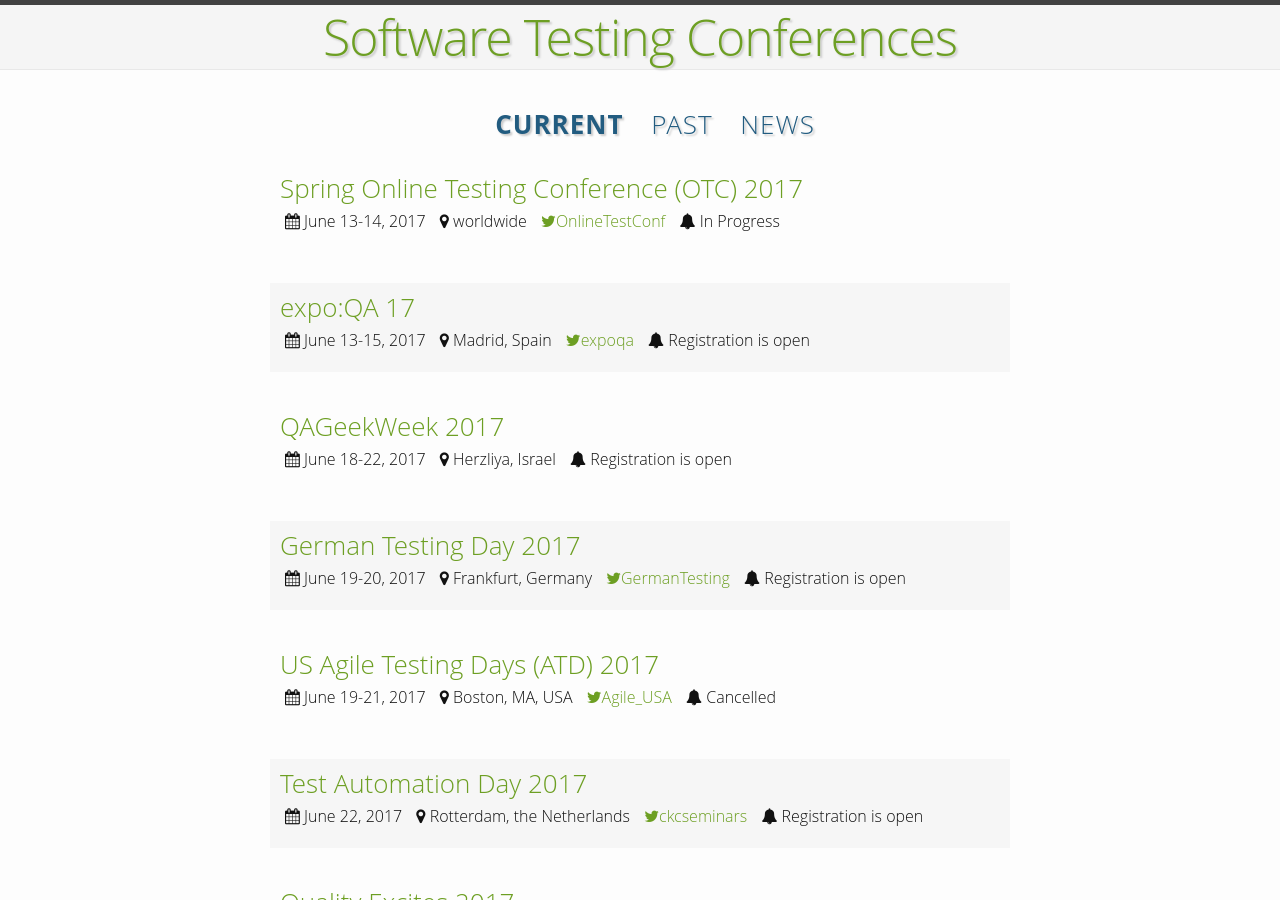
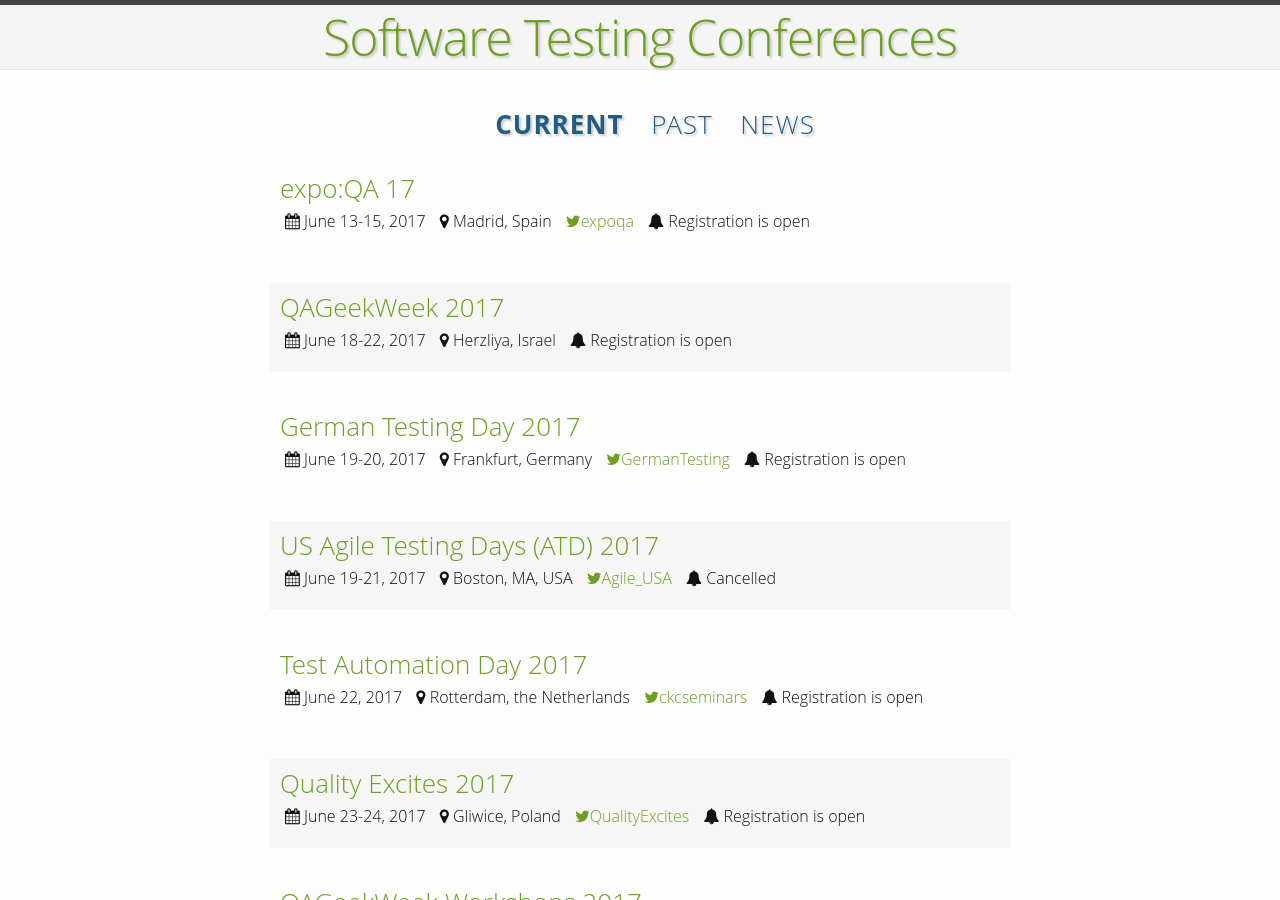
Before and after one commit to TestingConferences/testingconferences.github.io, a Jekyll site: the page built from index.html, in a window 1280 px wide and 900 px high. Built offline with Jekyll 4.4.1, drawn with Linux system fonts in a browser that asks for light colours.

Commit message:
Update current.yml

```diff
--- a/_data/current.yml
+++ b/_data/current.yml
@@ -1,10 +1,3 @@
-- name: Spring Online Testing Conference (OTC) 2017
-  location: worldwide
-  dates: "June 13-14, 2017"
-  url: http://onlinetestconf.com
-  twitter: OnlineTestConf
-  status: In Progress
-
 - name: expo:QA 17
   location: Madrid, Spain
   dates: "June 13-15, 2017"
```
